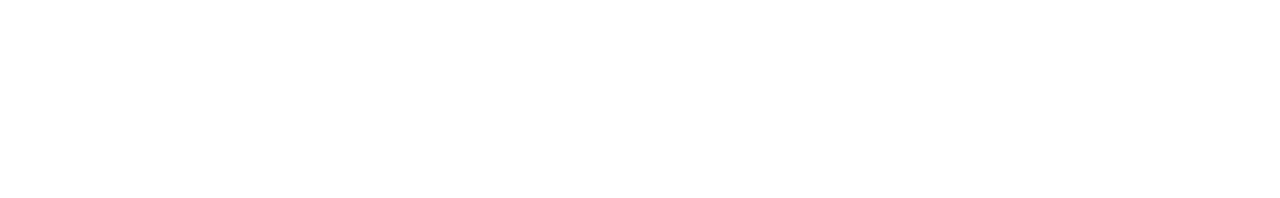
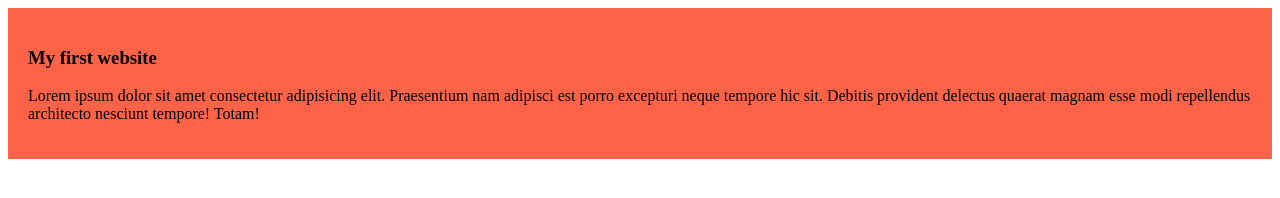
Before and after one commit to UIUXSadia/My-simple-websit, a plain HTML site: page index.html in a window 1280 px wide. Drawn offline with Linux system fonts and the light colour scheme.

Commit message:
added the first blog

```diff
--- a/index.html
+++ b/index.html
@@ -4,8 +4,12 @@
     <meta charset="UTF-8">
     <meta name="viewport" content="width=device-width, initial-scale=1.0">
     <title>My simple website</title>
+    <link rel="stylesheet" href="styels/blog.css">
 </head>
 <body>
-
+    <div>
+        <h3> My first website</h3>
+        <p> Lorem ipsum dolor sit amet consectetur adipisicing elit. Praesentium nam adipisci est porro excepturi neque tempore hic sit. Debitis provident delectus quaerat magnam esse modi repellendus architecto nesciunt tempore! Totam!</p>
+    </div>
 </body>
 </html>
--- /dev/null
+++ b/styels/blog.css
@@ -0,0 +1,4 @@
+div{
+    background-color: tomato;
+    padding: 20px;
+}
```
